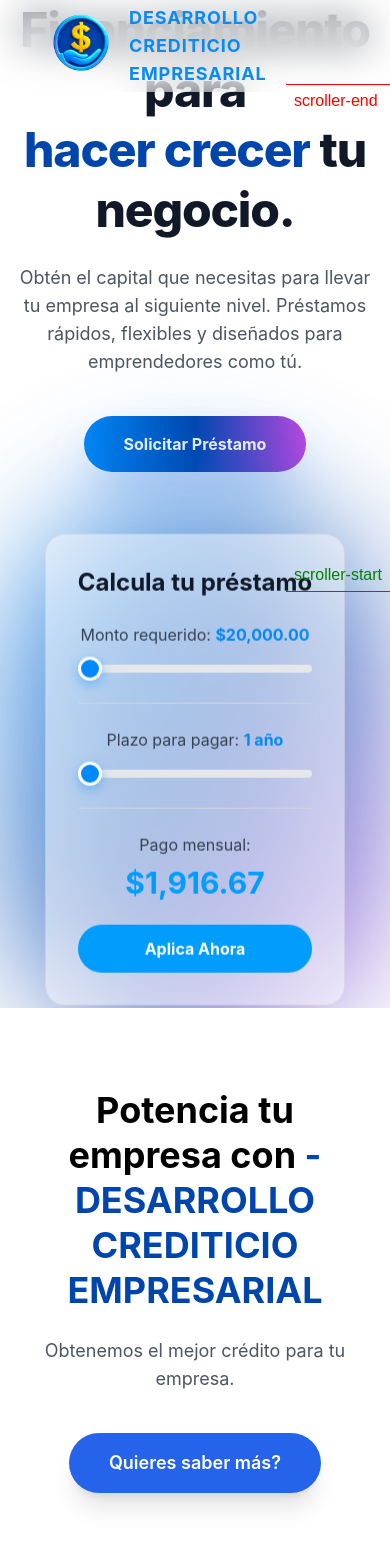
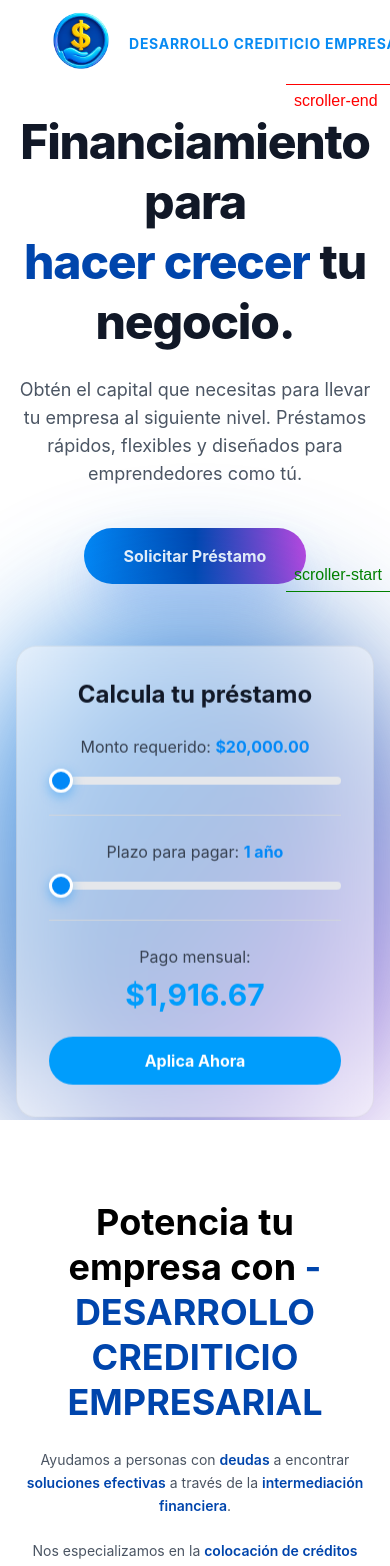
Before and after one commit to noejasiel/DesarrolloCred2, a Next.js app: page / in a window 390 px wide. Shown: the top 1566 px of the page. Built offline with nearby package versions, Linux system fonts and the light colour scheme.

Commit message:
fix imgs

```diff
--- a/app/(main)/page.js
+++ b/app/(main)/page.js
@@ -17,7 +17,7 @@ export default function HomePage() {
       <Hero />
       <ProductPitch />
       <Layers />
-      <PricingCard />
+     {/*  <PricingCard /> */}
       <Seguridad />
       <FAQSection />
       <ContactForm />
--- a/app/sections/Hero.jsx
+++ b/app/sections/Hero.jsx
@@ -29,7 +29,7 @@ export default function MainPrestamos({
   };
 
   return (
-    <main className="relative z-20 flex items-center min-h-screen bg-white overflow-hidden">
+    <main className="relative z-20 pt-28 md:pt-0 flex items-center min-h-screen bg-white overflow-hidden">
 
 
       <div className="container mx-auto px-4 sm:px-6 lg:px-8 flex flex-col lg:flex-row items-center justify-between gap-16 relative">
@@ -61,7 +61,7 @@ export default function MainPrestamos({
         </div>
 
         {/* Columna visual (calculadora con glass + halo animado) */}
-        <div className="lg:w-1/2 flex justify-center floating">
+        <div className="w-[100%] lg:w-1/2 flex justify-center floating">
           <div className="relative w-full max-w-md">
             {/* Halo animado detrás de la calculadora */}
             <div className="absolute -inset-8 bg-gradient-to-br from-[#0389f7] via-[#0046ae] to-[#bf48e1] rounded-full opacity-40 blur-3xl animate-pulse-slow" />
--- a/app/sections/Layers.js
+++ b/app/sections/Layers.js
@@ -99,25 +99,27 @@ export default function Layers() {
     <main ref={main} className="min-h-screen">
 
       <LayersSection
-        title={{uno: "Rendimiento desde el", dos: "primer peso"}}
-        description="Recibe cada mes el 4% de rendimiento anual sobre tu saldo promedio mensual. Sin plazos forzosos ni montos mínimos."
-        image="/img1.webp"
+        title={{uno: "Te ayudamos a alcanzar", dos: "el éxito financiero"}}
+        description="Nuestros servicios financieros se basan en un profundo conocimiento del mercado y en la experiencia de nuestro equipo de profesionales altamente capacitados.
+
+Trabajaremos estrechamente contigo para comprender tus metas financieras y desarrollar estrategias que maximicen tus oportunidades de crecimiento y rentabilidad."
+        image="/imgRenew.png"
         button="Descubre cómo solicitarlos"
         imageRefs={imageRefs}
         sectionRefs={sectionRefs}
         position={0}
       />
       <LayersSection
-        title={{uno: "Créditos empresariales", dos: "para tu negocio"}}
-        description="Solicita un crédito simple por hasta $5,000,000 MXN para tu empresa."
-        image="/img2.webp"
+        title={{uno: "Confianza y credibilidad", dos: "garantizada"}}
+        description="Construimos relaciones duraderas basadas en la transparencia total y resultados comprobables. Nuestro historial de éxito incluye años de experiencia en el sector financiero, respaldados por miles de clientes satisfechos y un equipo de expertos certificados que prioriza tu seguridad financiera."
+        image="/imgRenew2.png"
         button="Descubre cómo solicitarlos"
         imageRefs={imageRefs}
         sectionRefs={sectionRefs}
         position={1}
       />
 
-      <LayersSection
+     {/*  <LayersSection
         title={{uno: "Mucho más que una", dos: "cuenta"}}
         description="Administra todos los gastos de tu negocio fácilmente."
         image="/img3.webp"
@@ -125,7 +127,7 @@ export default function Layers() {
         imageRefs={imageRefs}
         sectionRefs={sectionRefs}
         position={2}
-      />
+      /> */}
 
 
     </main>
--- a/components/Header.jsx
+++ b/components/Header.jsx
@@ -137,22 +137,22 @@ export default function Header() {
         className="w-full px-6 py-1  fixed top-0 left-0 right-0 z-50"
         style={{  backdropFilter: 'blur(20px)', backgroundColor: '#ffffff59' }}
       >
-        <div className="max-w-[90%] mx-auto flex justify-start items-center gap-40">
+        <div className="max-w-[90%] mx-auto flex justify-between md:justify-between items-center gap-8 md:gap-16">
           {/* Logo */}
-          <div className="flex items-center flex-row">
+          <div className="flex items-center flex-row flex-shrink-0">
             <Link href="/" className="text-3xl font-bold text-[#088bf3] tracking-wider glow-text flex items-center gap-2 flex-row">
             <Image src="/logo.png" alt="Logo" width={80} height={80} />
-            <span className="text-lg font-bold text-[#088bf3] tracking-wider  flex items-center gap-2 flex-row"> DESARROLLO CREDITICIO EMPRESARIAL</span>
+            <span className="text-sm md:text-lg font-bold text-[#088bf3] tracking-wider flex items-center gap-2 flex-row whitespace-nowrap"> DESARROLLO CREDITICIO EMPRESARIAL</span>
             </Link>
           </div>
 
           {/* Navegación principal para pantallas grandes */}
-          <nav className="hidden md:flex items-center space-x-8 glass-effect px-6 py-3 rounded-full">
+          <nav className="hidden md:flex items-center space-x-6 glass-effect px-6 py-3 rounded-full flex-shrink-0">
             {navItems.map(item => (
               <Link
                 key={item}
                 href={item === 'Préstamos' ? '/' : item === 'Soluciones' ? '/about' : item === 'Para Empresas' ? '/about' : '/contact'}
-                className="text-black hover:text-gray-500 transition-colors font-medium"
+                className="text-black hover:text-gray-500 transition-colors font-medium whitespace-nowrap"
                 onClick={() => setActive(item)}
               >
                 {item}
@@ -168,9 +168,9 @@ export default function Header() {
             onClick={() => setIsMenuOpen(!isMenuOpen)}
             ref={menuButtonRef}
           >
-            <span className="block h-0.5 origin-center bg-white" />
-            <span className="block h-0.5 origin-center bg-white" />
-            <span className="block h-0.5 origin-center bg-white" />
+            <span className="block h-0.5 origin-center bg-black" />
+            <span className="block h-0.5 origin-center bg-black" />
+            <span className="block h-0.5 origin-center bg-black" />
           </button>
 
           {/* Menú móvil */}
@@ -178,14 +178,15 @@ export default function Header() {
             <div
               ref={mobileMenuRef}
               className="md:hidden fixed top-20 left-0 h-screen w-full shadow-lg p-4 z-50"
-              style={{  backdropFilter: 'blur(20px)' }}
+              style={{  backdropFilter: 'blur(20px)', background:"white" }}
             >
+
               <div className="flex flex-col items-center justify-center h-full space-y-6">
                 {navItems.map(item => (
                   <Link
                     key={item}
                     href={item === 'Préstamos' ? '/' : item === 'Soluciones' ? '/about' : item === 'Para Empresas' ? '/about' : '/contact'}
-                    className="block py-3 px-6 text-lg text-white hover:text-[var(--gold-yellow)] transition-colors"
+                    className="block py-3 px-6 text-lg text-black hover:text-[var(--gold-yellow)] transition-colors"
                     onClick={() => {
                       setActive(item)
                       setIsMenuOpen(false)
--- a/components/LayersSection.jsx
+++ b/components/LayersSection.jsx
@@ -15,7 +15,7 @@ export const LayersSection = ({
         <section className="panel w-full  h-screen flex items-center justify-center   text-4xl font-bold pt-[100px] md:pt-0 bg-[#f8f8f8]">
             <div className="min-h-screen flex items-center justify-between   md:pl-12  flex-col md:flex-row"
                 style={{
-                    backgroundColor: "#f8f8f8",
+                    backgroundColor: "#fafafa",
                     justifyContent: "space-between",
                     alignItems: "center",
                     height: "90vh",
--- a/components/ProductPitch.jsx
+++ b/components/ProductPitch.jsx
@@ -62,8 +62,12 @@ export default function ProductPitch() {
                     <h1 className="text-4xl md:text-6xl font-bold leading-tight mb-6">
                         Potencia tu empresa con <span className="text-[#0045ac]"> - DESARROLLO CREDITICIO EMPRESARIAL</span>
                     </h1>
-                    <p className="text-lg md:text-2xl text-gray-600 max-w-4xl mx-auto mb-10">
-                        Obtenemos el mejor crédito para tu empresa.
+                    <p className="text-sm md:text-lg text-gray-600 max-w-3xl mx-auto mb-10 leading-relaxed">
+                        Ayudamos a personas con <span className="text-[#0045ac] font-semibold">deudas</span> a encontrar <span className="text-[#0045ac] font-semibold">soluciones efectivas</span> a través de la <span className="text-[#0045ac] font-semibold">intermediación financiera</span>.
+                        <br /><br />
+                        Nos especializamos en la <span className="text-[#0045ac] font-semibold">colocación de créditos</span> en instituciones bancarias, actuando como puente entre quienes necesitan <span className="text-[#0045ac] font-semibold">apoyo económico</span> y quienes pueden brindarlo.
+                        <br /><br />
+                        Nuestro compromiso es ofrecer un servicio <span className="text-[#0045ac] font-semibold">ágil</span>, <span className="text-[#0045ac] font-semibold">transparente</span> y enfocado en el <span className="text-[#0045ac] font-semibold">bienestar financiero</span> de cada cliente.
                     </p>
                     <a className="bg-blue-600 text-white px-10 py-4 rounded-full hover:bg-blue-700 transition duration-300 text-lg font-semibold shadow-xl inline-flex items-center" href="#">
                         Quieres saber más?
```
Also changed, not shown: public/imgRenew2.png (added), 1 other file (tests, documents, lock files or other folders).
